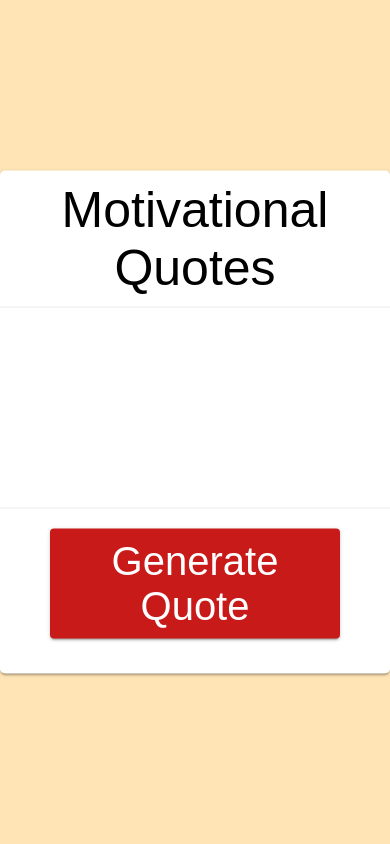
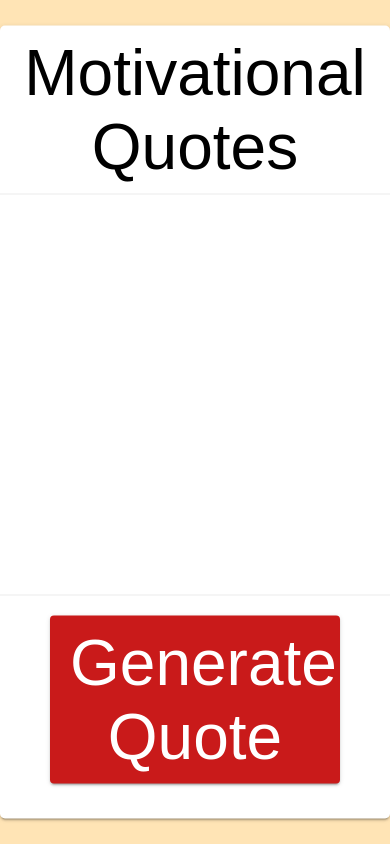
Before and after one commit to mike-o31/quotes-app, a PHP site: page / in a window 390 px wide. Run offline with PHP 8.4, Linux system fonts and the light colour scheme.

Commit message:
Fixed some styling issues and made everything bigger to fit the page better

```diff
--- a/style.css
+++ b/style.css
@@ -7,7 +7,7 @@ html {
 *::after {
 	box-sizing: inherit;
 	margin: 0;
-    padding: 0
+	padding: 0;
 }
 
 body {
@@ -17,7 +17,7 @@ body {
 
 header {
 	width: 100%;
-    font-size: 50px;
+	font-size: 4rem;
 	text-align: center;
 	padding: 10px;
 	border-bottom: 1px solid #ebebeb;
@@ -28,27 +28,30 @@ header {
 	top: 50%;
 	left: 50%;
 	transform: translate(-50%, -50%);
-    width: 75%;
+	width: 80%;
 	background-color: white;
 	border-radius: 5px;
-    box-shadow: 0 2px 2px 0 rgba(0,0,0,.14), 0 3px 1px -2px rgba(0,0,0,.2), 0 1px 5px 0 rgba(0,0,0,.12)
+	box-shadow: 0 2px 2px 0 rgba(0, 0, 0, 0.14), 0 3px 1px -2px rgba(0, 0, 0, 0.2),
+		0 1px 5px 0 rgba(0, 0, 0, 0.12);
 }
 
 .quotes {
 	padding: 20px 50px;
-    min-height: 200px
+	min-height: 400px;
 }
 
 .quote-text {
 	padding-bottom: 20px;
-    font-size: 30px;
-    color: black
+	font-size: 3.5rem;
+	color: black;
+	text-align: center;
 }
 
 .quote-author {
 	padding-bottom: 20px;
-    font-size: 30px;
-    color: black
+	font-size: 3rem;
+	color: black;
+	text-align: center;
 }
 
 .buttons {
@@ -68,27 +71,33 @@ header {
 	cursor: pointer;
 	text-align: center;
 	width: 100%;
-    font-size: 40px;
-    box-shadow: 0 2px 2px 0 rgba(0,0,0,.14), 0 3px 1px -2px rgba(0,0,0,.2), 0 1px 5px 0 rgba(0,0,0,.12);
+	font-size: 4rem;
+	box-shadow: 0 2px 2px 0 rgba(0, 0, 0, 0.14), 0 3px 1px -2px rgba(0, 0, 0, 0.2),
+		0 1px 5px 0 rgba(0, 0, 0, 0.12);
 	background-color: #c91a1a;
 	margin-bottom: 15px;
 }
 
 .quote-button:hover {
-    background-color: #a01515
+	background-color: #a01515;
 }
 
 .quote-button:disabled {
 	background-color: #cccccc;
 	color: #666666;
-    cursor: not-allowed
+	cursor: not-allowed;
 }
 
 @media screen and (max-width: 600px) {
 	.app {
-        width: 100%
+		width: 100%;
 	}
 	.quote-text {
-        font-size: 18px
+		font-size: 2rem;
+		text-align: center;
+	}
+	.quote-author {
+		font-size: 1rem;
+		text-align: center;
 	}
 }
```
Lines whose indentation alone changed are shown as unchanged.
